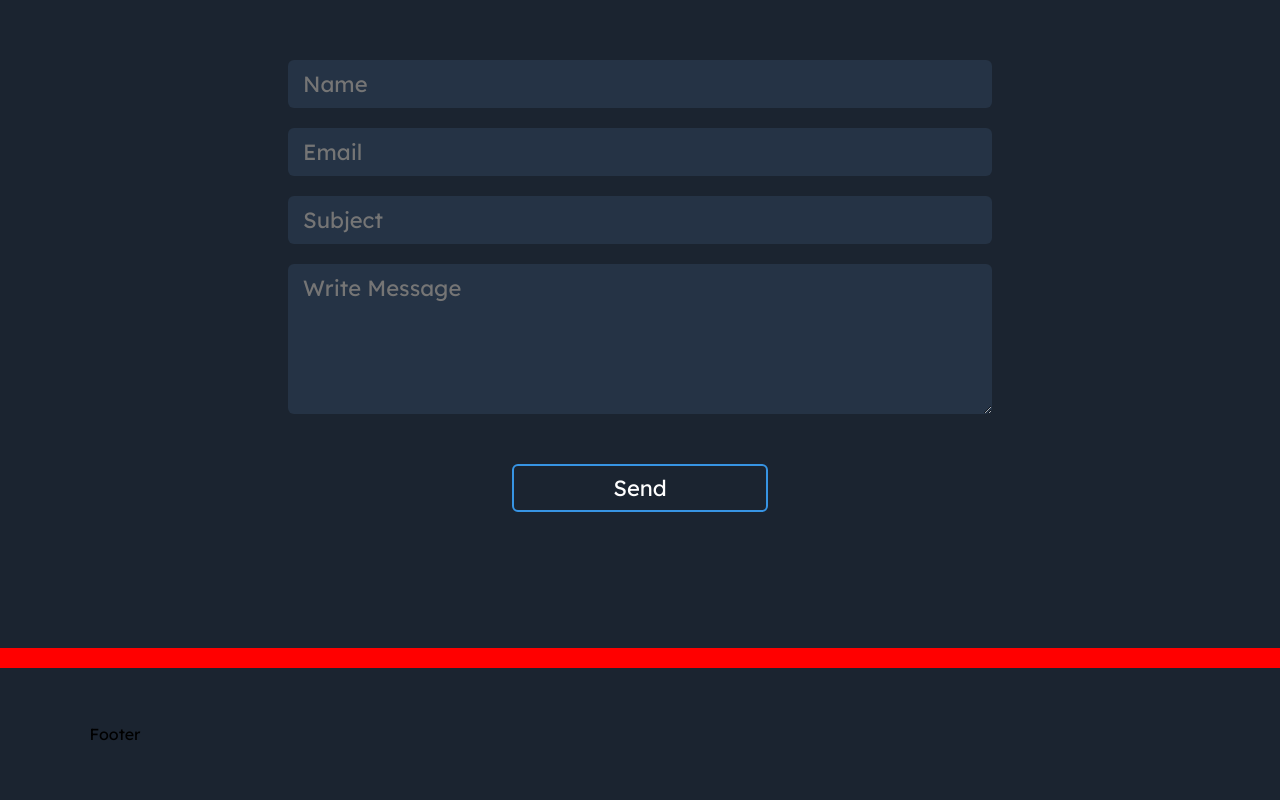
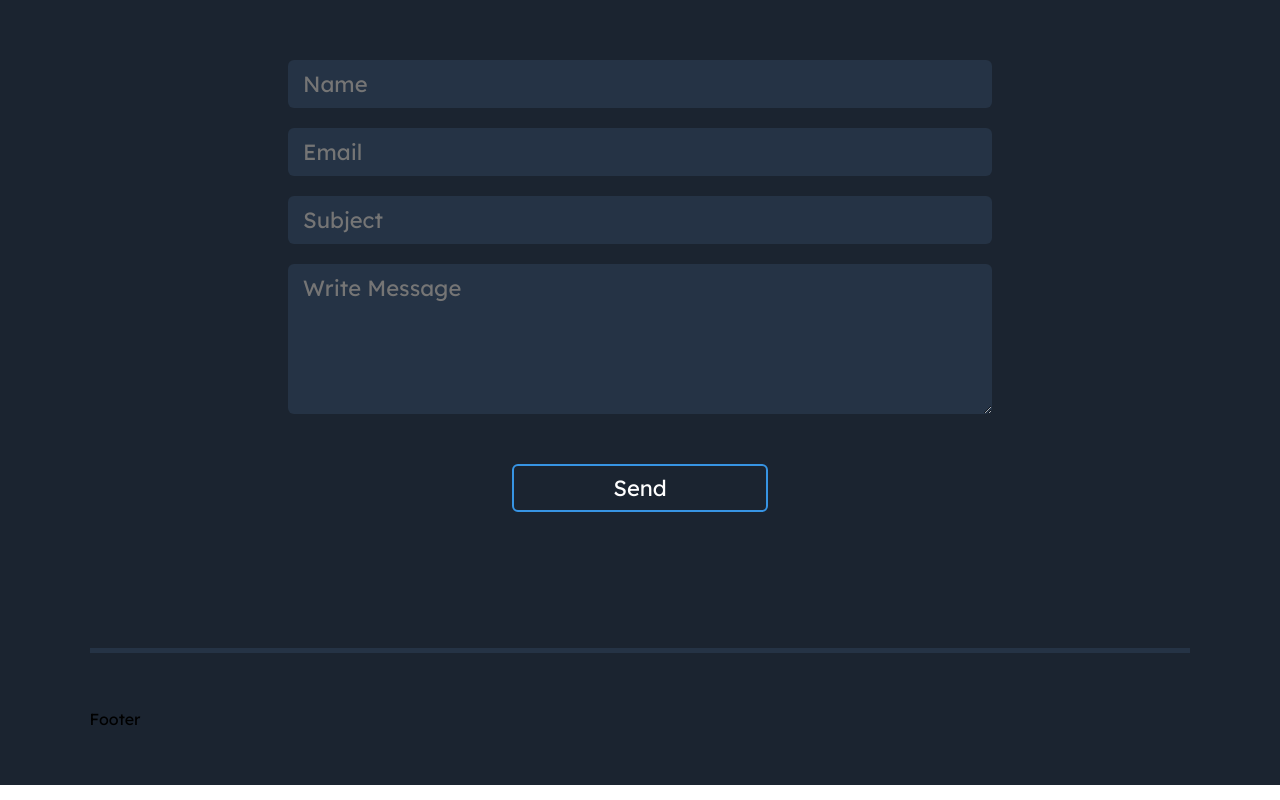
Before and after one commit to NTiger07/portfolio-react, a React (Create React App) app: page / in a window 1280 px wide. Shown: the part 4212-5012 px from the top of the page. Built offline with nearby package versions, Linux system fonts and the light colour scheme.

Commit message:
footer roof done

```diff
--- a/src/App.css
+++ b/src/App.css
@@ -30,7 +30,12 @@ button {
   width: 20px;
   margin-right: 10px;
 }
+.main_container {
+  background-color: #1b2430;
+}
 .footerroof {
-  background-color: red;
-  height: 20px;
+  background-color: #253345;
+  height: 5px;
+  margin-left: 7vw;
+  margin-right: 7vw;
 }
```
Also changed, not shown: Screenshot (262).png (added).
